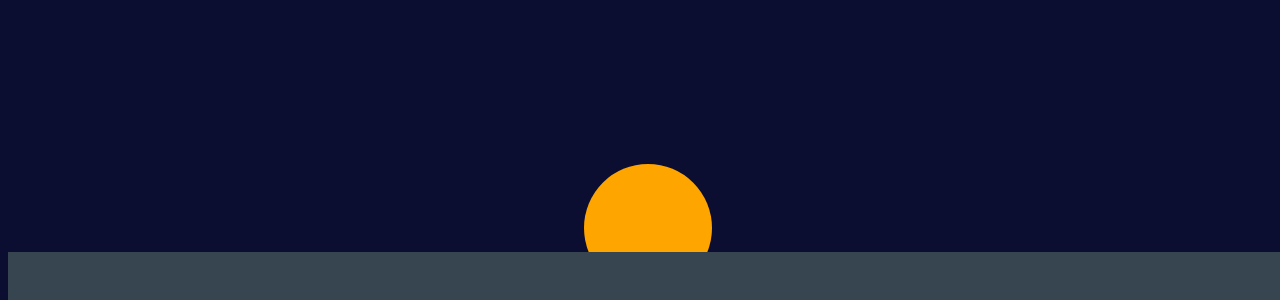
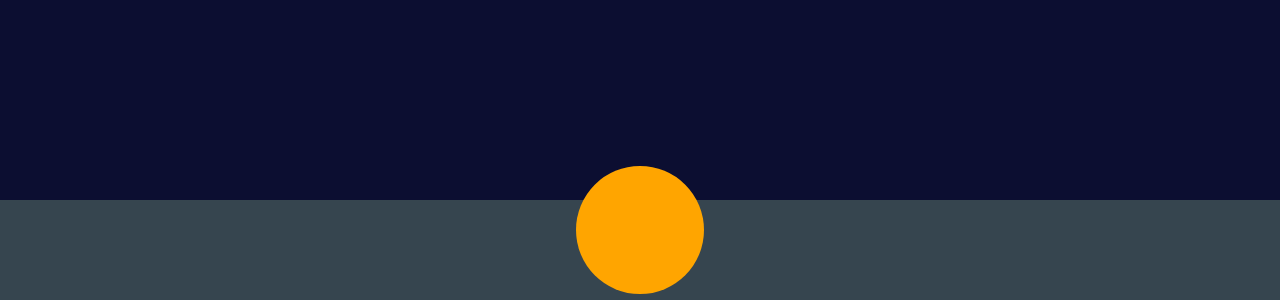
Before and after one commit to danjglick/bird-basketball, a plain HTML site: page index.html in a window 1280 px wide. Shown: the part 500-800 px from the top of the page. Drawn offline with Linux system fonts and the light colour scheme.

Commit message:
fix some basic physics bugs

```diff
--- a/index.css
+++ b/index.css
@@ -1,11 +1,15 @@
-body {
-background-color: #0c0e31;
+#canvas {
+  position: absolute;
+  top: 0;
+  left: 0;
+  background-color: #0c0e31;
 }
 
 #ground {
-    bottom: 0;
-    position: absolute;
-    width: 100%;
-    height: 3rem;
-    background-color: #36454F;
+  position: absolute;
+  bottom: 0;
+  left: 0;
+  height: 3rem;
+  width: 100%;
+  background-color: #36454F;
 }
--- a/index.html
+++ b/index.html
@@ -8,6 +8,5 @@
   </head>
   <body onload="startGame()">
     <canvas id="canvas"></canvas>
-    <div id="ground"></div>
   </body>
 </html>
--- a/index.js
+++ b/index.js
@@ -1,13 +1,14 @@
 const PIXEL_SHIM = visualViewport.width / 10
 const BALL_SPEED_DIVISOR = 2
 const GRAVITY = 10
-const MINIMUM_SPEED = 30
+const MINIMUM_SPEED = 13
+const GROUND_COLOR = "#36454F"
 
 let canvas;
 let context;
 let ball = {
   xPosition: visualViewport.width / 2,
-  yPosition: visualViewport.height - 80,
+  yPosition: visualViewport.height - 70,
   xVelocity: 0,
   yVelocity: 0,
   radius: visualViewport.width / 20,
@@ -22,7 +23,7 @@ let isShooting = false
 function startGame() {
   canvas = document.getElementById("canvas")
   canvas.width = visualViewport.width
-  canvas.height = visualViewport.height - document.getElementById("ground").offsetHeight
+  canvas.height = visualViewport.height
   context = canvas.getContext('2d')
   document.addEventListener("touchstart", handleTouchstart, { passive: false })
   document.addEventListener("touchmove", handleTouchmove, { passive: false })
@@ -50,6 +51,7 @@ function handleTouchmove(e) {
 function loopGame() {
   context.clearRect(0, 0, canvas.width, canvas.height)
   moveBall()
+  drawGround()
   drawBall()
   handleDeflections()
   requestAnimationFrame(loopGame)
@@ -63,6 +65,13 @@ function moveBall() {
   }
 }
 
+function drawGround() {
+  context.beginPath()
+  context.rect(0, canvas.height - 100, canvas.width, 100)
+  context.fillStyle = GROUND_COLOR
+  context.fill()
+}
+
 function drawBall() {
   context.beginPath()
   context.arc(ball.xPosition, ball.yPosition, ball.radius, 0, 2 * Math.PI)
@@ -71,7 +80,7 @@ function drawBall() {
 }
 
 function handleDeflections() {
-  if (ball.yPosition >= canvas.height) {
+  if (ball.yPosition >= canvas.height - 100) {
     if (ball.yVelocity < MINIMUM_SPEED) {
       ball.yVelocity = 0
     } else {
```
